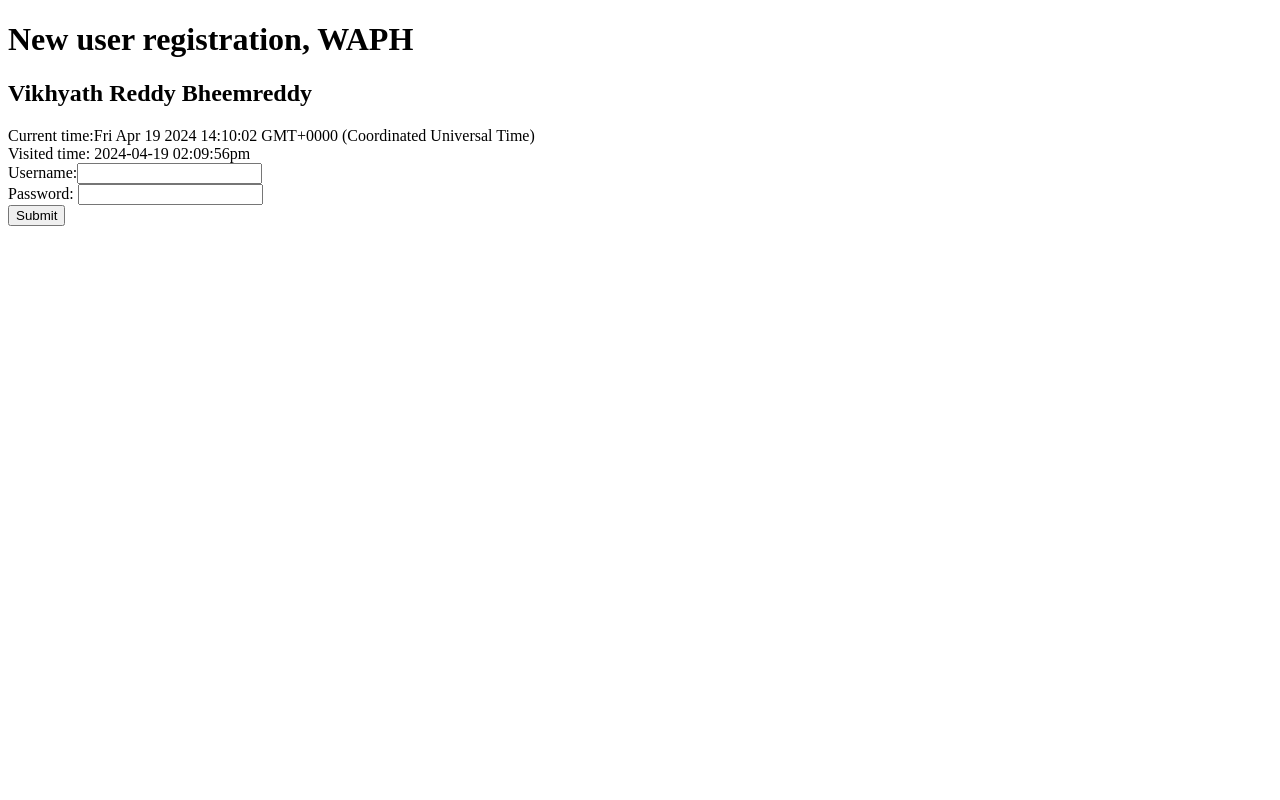
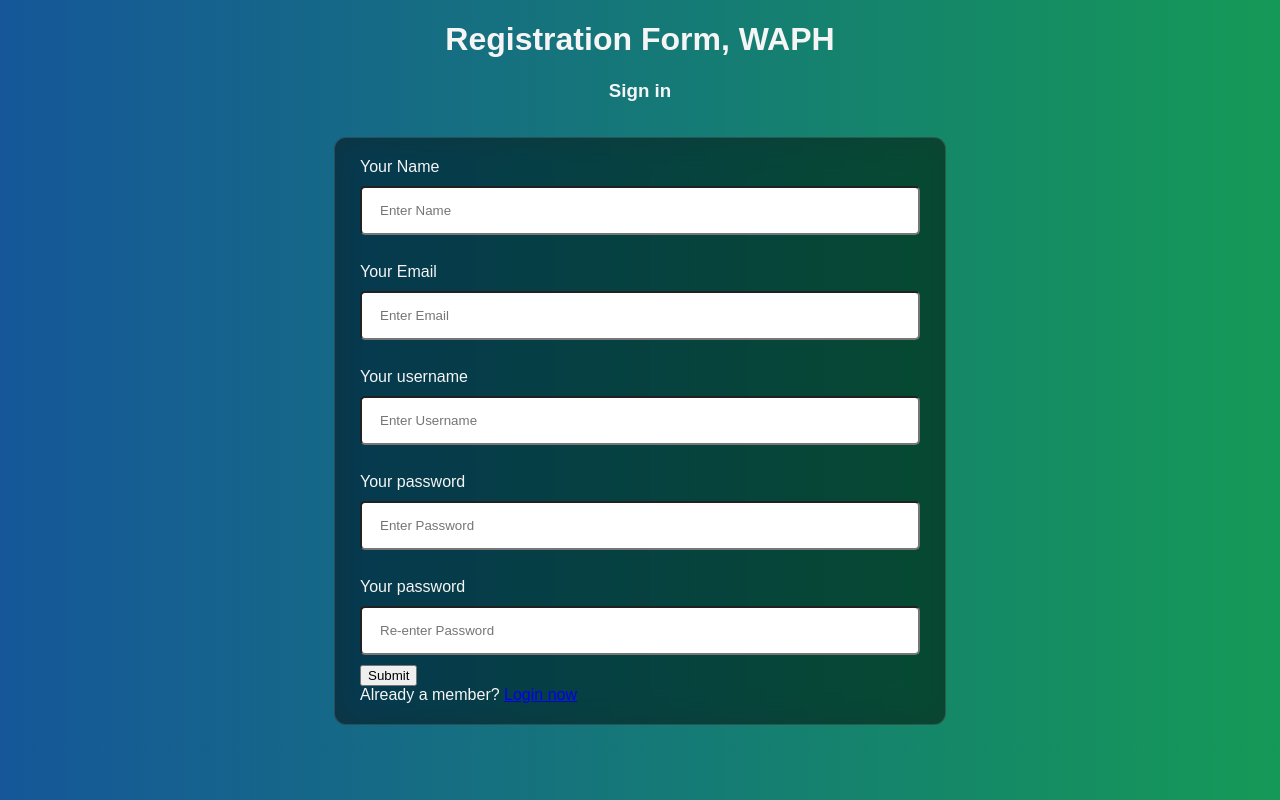
Before and after one commit to Vikhyath-Reddy/waph-bheemrvy, a PHP site: page /registrationform.php in a window 1280 px wide. Run offline with PHP 8.4, Linux system fonts and the light colour scheme.

Commit message:
Update registrationform.php

```diff
--- a/individual-project2/registrationform.php
+++ b/individual-project2/registrationform.php
@@ -1,27 +1,126 @@
 <!DOCTYPE html>
 <html lang="en">
 <head>
-  <meta charset="utf-8">
-  <title>WAPH-Login page</title>
-  <script type="text/javascript">
-      function displayTime() {
-        document.getElementById('digit-clock').innerHTML = "Current time:" + new Date();
-      }
-      setInterval(displayTime,500);
-  </script>
+    <meta charset="UTF-8">
+    <meta http-equiv="X-UA-Compatible" content="IE=edge">
+    <meta name="viewport" content="width=device-width, initial-scale=1.0">
+    <link rel="stylesheet" href="design.css">
+
+    <title>Registration Form</title>
 </head>
 <body>
-  <h1>New user registration, WAPH</h1>
-  <h2>Vikhyath Reddy Bheemreddy</h2>
-  <div id="digit-clock"></div>
-<?php
-  //some code here
-  echo "Visited time: " . date("Y-m-d h:i:sa")
-?>
-  <form action="addnewuser.php" method="POST" class="form login">
-    Username:<input type="text" class="text_field" name="username" /> <br>
-    Password: <input type="password" class="text_field" name="password" /> <br>
-    <button class="button" type="submit">Submit</button>
-  </form>
-</body>
+    <h1>Registration Form, WAPH</h1>
+        <!-- Headings for the form -->
+        <div class="headingsContainer">
+            <h3>Sign in</h3>
+        </div>
+
+        <!-- Main container for all inputs -->
+        <div class="mainContainer">
+         <form action="addnewuser.php" method="POST" onsubmit="return validateForm();">
+            <label for="name">Your Name</label>
+            <input type="text" placeholder="Enter Name" name="name" pattern="\w+" required>
+            <div class="error" id="name_error">Name is required</div>
+            <br><br>
+
+            <label for="email">Your Email</label>
+            <input type="email" placeholder="Enter Email" name="email" required>
+            <div class="error" id="email_error">Valid email is required</div>
+            <br><br>
+
+            <label for="username">Your username</label>
+            <input type="text" placeholder="Enter Username" name="username" pattern="\w+"  required>
+            <div class="error" id="username_error">Username is required</div>
+            <br><br>
+
+            <!-- Password -->
+            <label for="password">Your password</label>
+            <input type="password" placeholder="Enter Password" pattern="^(?=.[a-z])(?=.[A-Z])(?=.[0-9])(?=.[!@#$%^&])[\w!@#$%^&]{8,}$"  title="Password much have at least 8 characters with 1 special symbol !@#$%^& 1 number, 1 lowercase and 1 UPPERCASE" onchange="this.setCustomValidity(this.validity.patternMismatch?this.title:''); form.confirmpassword.pattern = this.value;"  name="password" required>
+            <div class="error" id="password_error">Password requirements not met</div>
+            <br><br>
+
+            <label for="confirmpassword">Your password</label>
+            <input type="password" placeholder="Re-enter Password"  title="Password does not match" onchange="this.setCustomValidity(this.validity.patternMismatch?this.title:'');"  name="confirmpassword" required>
+            <div class="error" id="confirmpassword_error">Passwords do not match</div>
+
+            <div class="field">
+               <input type="submit" formnovalidate value="Submit">
+            </div>
+            <div class="signup-link">
+               Already a member? <a href="form.php">Login now</a>
+            </div>
+         </form>
+      </div>
+      <script>
+         function validateForm() {
+
+             var name = document.getElementsByName("name")[0].value.trim();
+             var email = document.getElementsByName("email")[0].value.trim();
+             var username = document.getElementsByName("username")[0].value.trim();
+             var password = document.getElementsByName("password")[0].value.trim();
+             var confirmPassword = document.getElementsByName("confirmpassword")[0].value.trim();
+             var isValid = true;
+
+             // Reset error messages
+             document.getElementById("name_error").style.display = "none";
+             document.getElementById("email_error").style.display = "none";
+             document.getElementById("username_error").style.display = "none";
+             document.getElementById("password_error").style.display = "none";
+             document.getElementById("confirmpassword_error").style.display = "none";
+
+             // Validate name
+             if (name === "") {
+                 document.getElementById("name_error").style.display="block";
+                 console.log("Inside name error");
+                 isValid = false;
+             }
+
+             // Validate email
+             if (email === "" || !isValidEmail(email)) {
+               console.log("Inside email error");
+                 document.getElementById("email_error").style.display = "block";
+                 isValid = false;
+             }
+
+             // Validate username
+             if (username === "") {
+                 document.getElementById("username_error").style.display = "block";
+                 isValid = false;
+             }
+
+             // Validate password
+             if (password === "" || !isValidPassword(password)) {
+                 document.getElementById("password_error").style.display = "block";
+                 isValid = false;
+             }
+
+             // Validate confirm password
+             if (confirmPassword === "" || confirmPassword !== password) {
+                 document.getElementById("confirmpassword_error").style.display = "block";
+                 isValid = false;
+             }
+
+             return isValid;
+         }
+
+         function isValidEmail(email) {
+             var emailRegex = '/^[^\s@]+@[^\s@]+\.[^\s@]+$/';
+             console.log(emailRegex);
+             console.log(emailRegex);
+             console.log(emailRegex.test(email));
+             return emailRegex.test(email);
+         }
+
+         function isValidPassword(password) {
+             // Password must have at least 8 characters with at least one uppercase letter, one lowercase letter, one number, and one special character
+             var passwordRegex = new RegExp(/^(?=.*[0-9])(?=.*[!@#$%^&*])[a-zA-Z0-9!@#$%^&*]{6,16}$/);
+             console.log(password);
+             console.log(passwordRegex);
+             console.log(passwordRegex.test(password));
+             return passwordRegex.test(password);
+         }
+
+         </script>
+
+   </body>
 </html>
```
